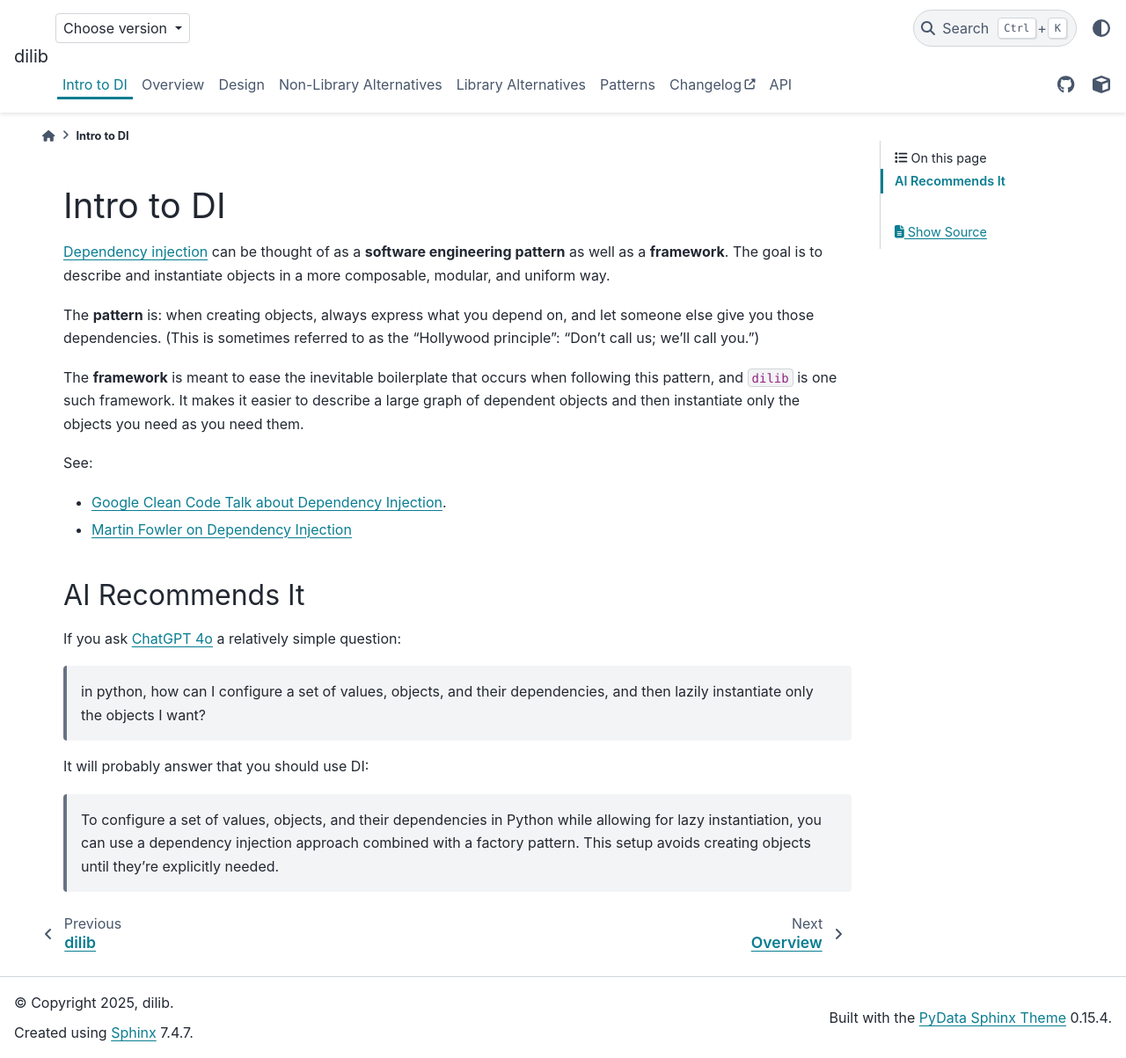
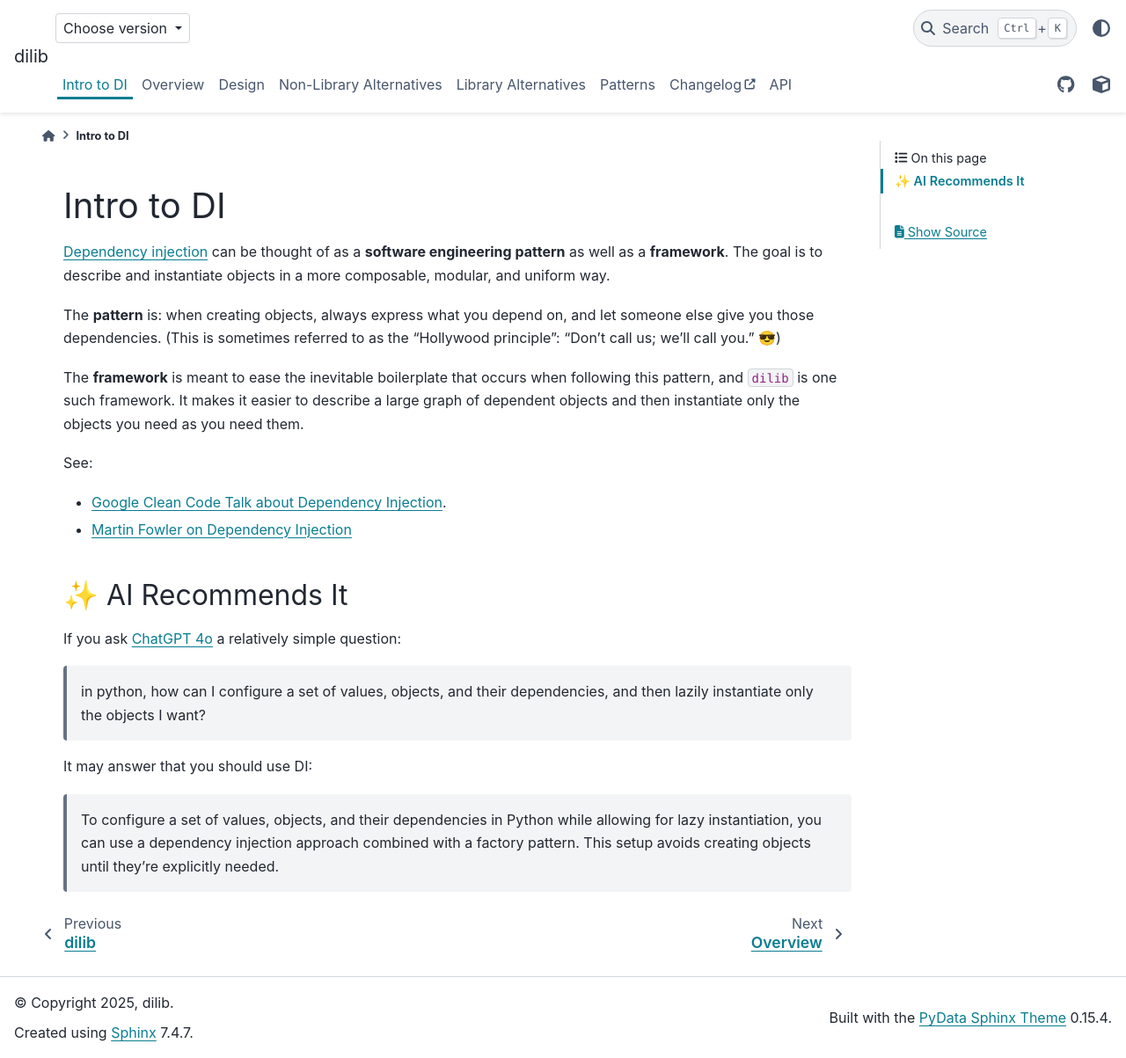
Before and after one commit to ansatzcapital/dilib, a Sphinx documentation site: the page built from docs/source/intro_di.md, in a window 1280 px wide and 1203 px high. Shown: the whole window at 88% size. Built offline with Sphinx 7.4.7 and the PyData theme 0.15.4, drawn with Linux system fonts in a browser that asks for light colours; the version number could not be read and is left out.

Commit message:
Update docs

```diff
--- a/README.md
+++ b/README.md
@@ -29,7 +29,7 @@
 
 The **pattern** is: when creating objects, always express what you depend on,
 and let someone else give you those dependencies. (This is sometimes
-referred to as the "Hollywood principle": "Don't call us; we'll call you.")
+referred to as the "Hollywood principle": "Don't call us; we'll call you." 😎)
 
 The **framework** is meant to ease the inevitable boilerplate
 that occurs when following this pattern, and `dilib` is one such framework.
@@ -45,10 +45,10 @@
 
 The 3 steps are:
 
-1. **Prepare:** Describe the recipe of how objects are to be created and how
+1. 🥣 **Prepare:** Describe the recipe of how objects are to be created and how
 they depend on each via **specs** inside **configs**
-2. **Replace:** Optionally, perturb the configs
-3. **Create:** Create the **container**, which lazily instantiates only the
+2. 🔄 **Replace:** Optionally, perturb the configs
+3. 🔥 **Create:** Create the **container**, which lazily instantiates only the
 objects needed per user request
 
 These are the 3 major components needed for these 3 steps:
@@ -180,17 +180,17 @@
 
 ### Overview
 
-* **Global addressability:** `dilib` provides a way to map a
+* 📇 **Global addressability:** `dilib` provides a way to map a
 unique name to an object instance. E.g., with Python, you can come up
 with a fully-qualified name of a class or symbol
 (just `module_a.module_b.SomeClass`), but there is no natural parallel
 for object *instances* (without resorting to global variables).
-* **Delayed instantiation:** If you're describing a very large graph
+* ⧴ **Delayed instantiation:** If you're describing a very large graph
 of objects, it's useful to delay instantiation such that you create
 only the exact subgraph of objects required to fulfill the user's request
 on the container. It's especially important that these instantiations
 (which can have expensive compute or IO calls) not be done at import time.
-* **Ability to perturb with self-consistency guarantee:** Delayed
+* 🔄 **Ability to perturb with self-consistency guarantee:** Delayed
 instantiation also provides a guarantee of self-consistency. If two or more
 objects depend on a parameter, and that parameter is perturbed, you almost
 certainly want both objects to see only the new value. By having a linear
@@ -199,7 +199,7 @@
 know that all instantiations are performed exactly
 after all perturbations have been performed.
 See [below](#perturb-config-fields-with-ease).
-* **Static auto-complete and type safety**: All attrs available
+* 🛠️ **Static auto-complete and type safety**: All attrs available
 on a `container.config`, as well as specs and child configs,
 are available statically to both the IDE and
 any standard type checker like `mypy` and `pyright`.
@@ -207,7 +207,7 @@
 All calls to specs like `dilib.Singleton`
 are annotated with `ParamSpec`s, so static type checkers should
 alert you if you get arg names wrong or mismatches in types.
-* **Discourages global state:** Often, implementations
+* 🚫🌎 **Discourages global state:** Often, implementations
 of the [singleton pattern](https://en.wikipedia.org/wiki/Singleton_pattern)
 come with the baggage of global state. However, with `dilib`
 (and DI in general), the lifecycle of an object is managed by the
@@ -215,7 +215,7 @@
 Thus, we can achieve a singleton lifecycle
 with respect to all the objects in the *container*, instead of
 with respect to all the objects in the *process*.
-* **Optionally easier syntax:** If you don't mind "polluting" your object
+* ⌨️ **Optionally easier syntax:** If you don't mind "polluting" your object
 model with references to the DI framework, you can opt into the easier
 syntax mode, writing `MockEngine()` instead of `dilib.Singleton(MockEngine)`.
 See [Easier syntax](https://ansatzcapital.github.io/dilib/latest/patterns.html#easier-syntax).
--- a/docs/source/intro_di.md
+++ b/docs/source/intro_di.md
@@ -10,14 +10,14 @@
 * [Google Clean Code Talk about Dependency Injection](https://testing.googleblog.com/2008/11/clean-code-talks-dependency-injection.html).
 * [Martin Fowler on Dependency Injection](https://martinfowler.com/articles/injection.html)
 
-## AI Recommends It
+## ✨ AI Recommends It
 
 If you ask [ChatGPT 4o](https://chatgpt.com/) a relatively simple question:
 
 > in python, how can I configure a set of values, objects,
 and their dependencies, and then lazily instantiate only the objects I want?
 
-It will probably answer that you should use DI:
+It may answer that you should use DI:
 
 > To configure a set of values, objects, and their dependencies in Python
 while allowing for lazy instantiation, you can use a dependency injection
```
